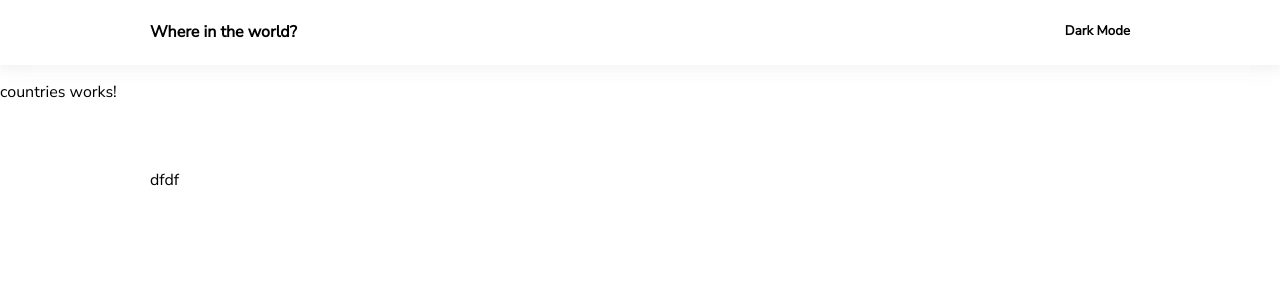
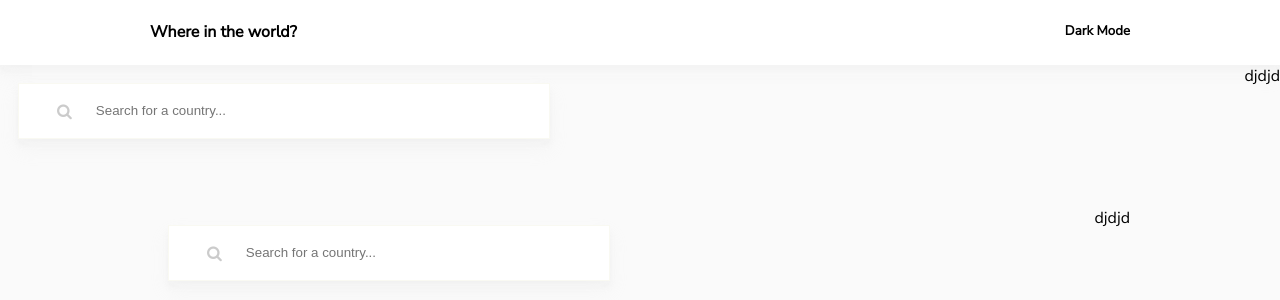
Before and after one commit to babatundelmd/REST-Countries-Api-With-Color-Theme-Swticher, an Angular app: page /countries in a window 1280 px wide. Shown: the top 300 px of the page. Built offline with nearby package versions, Linux system fonts and the light colour scheme; no server answers.

Commit message:
💄style: add search group container

```diff
--- a/src/app/app.component.css
+++ b/src/app/app.component.css
@@ -1,7 +1,3 @@
-body{
-    background-color: hsl(0, 0%, 98%);
-    font-size: 1rem;
-}
 
 .lnr-moon{
     font-weight: bold;
--- a/src/app/countries/countries.component.css
+++ b/src/app/countries/countries.component.css
@@ -0,0 +1,41 @@
+.search-container{
+    display: grid;
+    grid-template-columns: auto auto;
+
+}
+
+.search-input{
+    padding: 18px;
+    border-radius: 12px;
+
+}
+
+.search-group{
+    display: flex;
+    background: rgb(255, 255, 255) !important;
+    box-shadow: 0 10px 20px rgba(231, 231, 231, 0.19), 0 6px 6px rgba(230, 230, 230, 0.23);
+    border: 1px solid #f9f9f2;
+    padding: 5px 38px;
+    width: 60%;
+    align-items: center;
+
+}
+
+.search-group input{
+    width: 100%;
+    border: none;
+    margin-left: 12px;
+    height: 20px;
+    padding: 12px;
+    outline: none;
+
+}
+
+.search-group i{
+    opacity: 0.2;
+}
+
+.search-filter{
+    justify-self: end;
+    align-items: center;
+}
--- a/src/app/countries/countries.component.html
+++ b/src/app/countries/countries.component.html
@@ -1,3 +1,11 @@
-<p>
-  countries works!
-</p>
+<div class="search-container">
+  <div class="search-input">
+    <div class="search-group">
+      <i class="fa fa-search"></i><input type="text" placeholder="Search for a country...">
+    </div>
+  </div>
+
+  <div class="search-filter">
+    djdjd
+  </div>
+</div>
--- a/src/app/world/world.component.html
+++ b/src/app/world/world.component.html
@@ -1,3 +1,3 @@
 <div class="world-wrapper">
-    dfdf
+    <app-countries></app-countries>
 </div>
--- a/src/index.html
+++ b/src/index.html
@@ -8,6 +8,7 @@
 
   <meta name="viewport" content="width=device-width, initial-scale=1">
   <link href="https://fonts.googleapis.com/css?family=Nunito+Sans&display=swap" rel="stylesheet">
+  <link rel="stylesheet" href="https://stackpath.bootstrapcdn.com/font-awesome/4.7.0/css/font-awesome.min.css">
   <link rel="stylesheet" href="https://cdn.linearicons.com/free/1.0.0/icon-font.min.css">
   <link rel="icon" type="image/x-icon" href="favicon.ico">
 </head>
--- a/src/styles.css
+++ b/src/styles.css
@@ -5,4 +5,6 @@ body{
     margin: 0;
     text-rendering: optimizeLegibility;
     box-sizing: border-box;
+    background: hsl(0, 0%, 98%);
+    font-size: 1rem;
 }
```
